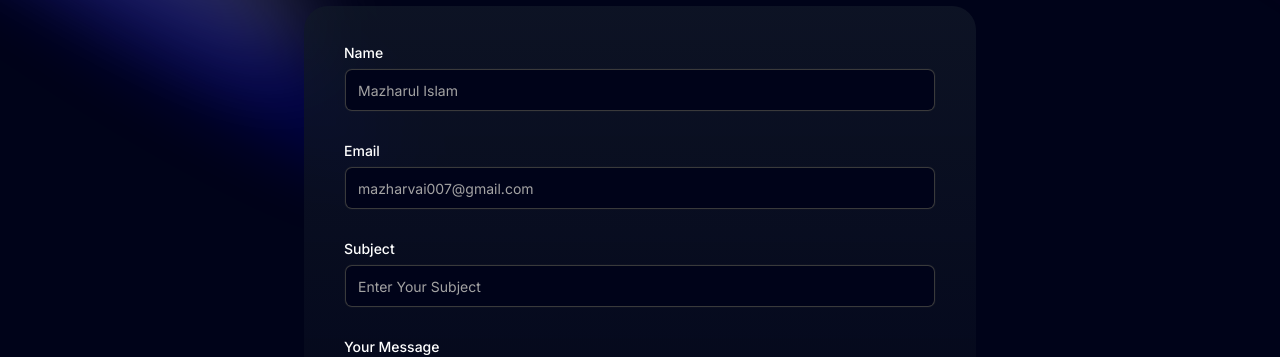
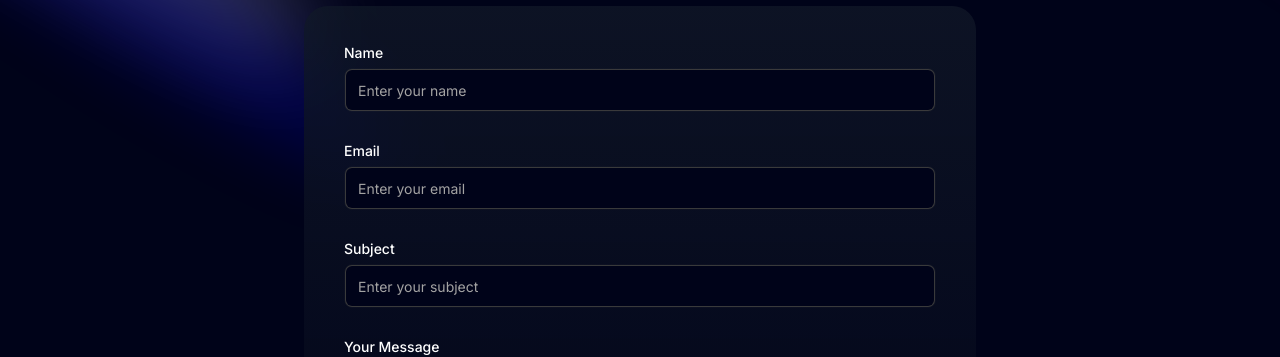
Before and after one commit to mazharvai007/personal-portfolio, a Next.js app: page /contact in a window 1280 px wide. Shown: the part 252-609 px from the top of the page. Built offline with nearby package versions, Linux system fonts and the light colour scheme.

Commit message:
Change the contact form placeholder text

```diff
--- a/components/ContactForm.tsx
+++ b/components/ContactForm.tsx
@@ -109,7 +109,7 @@ const ContactForm = () => {
 							name="name"
 							className=""
 							value={form.name}
-							placeholder="Mazharul Islam"
+							placeholder="Enter your name"
 							onChange={handleChange}
 							required
 						/>
@@ -119,7 +119,7 @@ const ContactForm = () => {
 							name="email"
 							className=""
 							value={form.email}
-							placeholder="mazharvai007@gmail.com"
+							placeholder="Enter your email"
 							onChange={handleChange}
 							required
 						/>
@@ -129,7 +129,7 @@ const ContactForm = () => {
 							name="subject"
 							className=""
 							value={form.subject}
-							placeholder="Enter Your Subject"
+							placeholder="Enter your subject"
 							onChange={handleChange}
 							required
 						/>
--- a/package.json
+++ b/package.json
@@ -25,6 +25,7 @@
     "react-dom": "^18",
     "react-icons": "^5.2.1",
     "react-lottie": "^1.2.4",
+    "react-tabs": "^6.0.2",
     "tailwind-merge": "^2.3.0",
     "tailwindcss-animate": "^1.0.7",
     "three": "^0.166.0",
```
Also changed, not shown: 1 other file (tests, documents, lock files or other folders).
